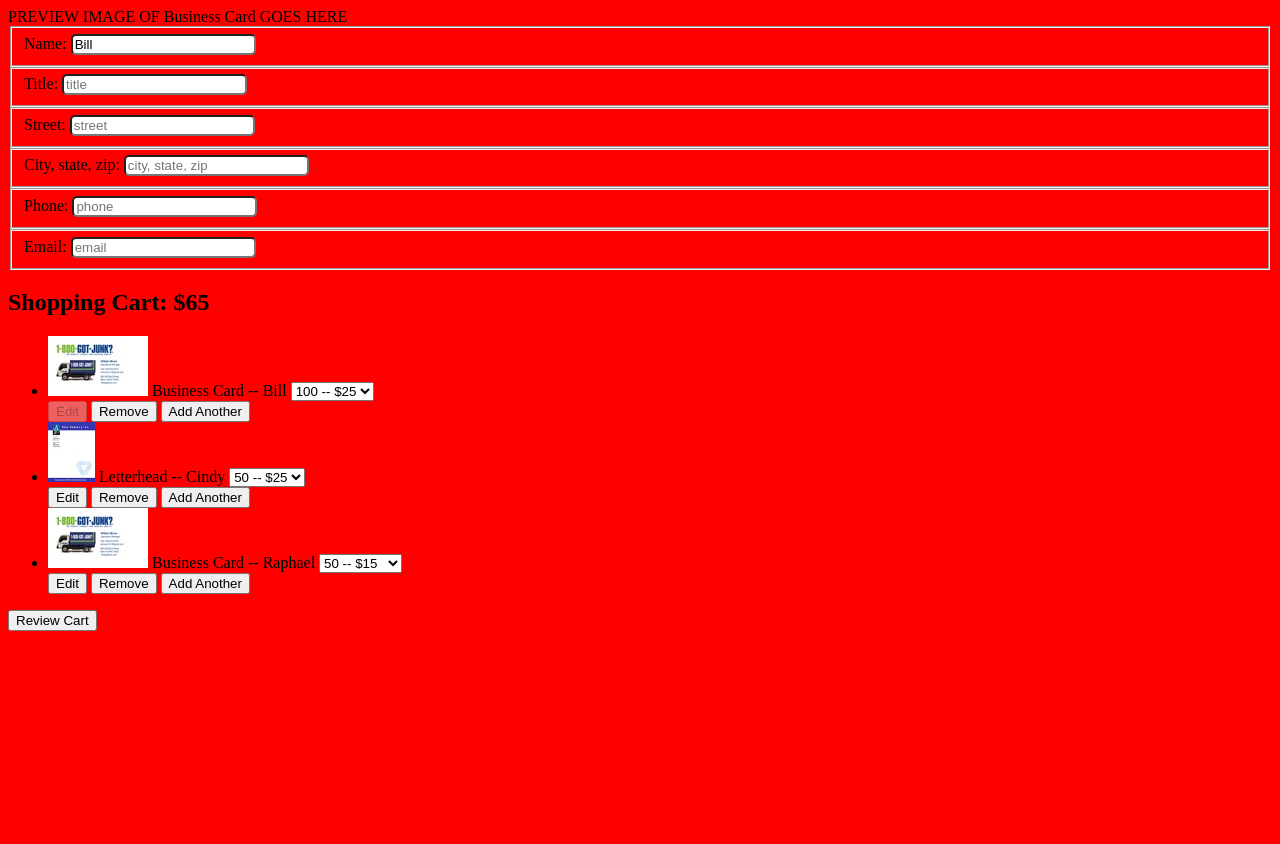
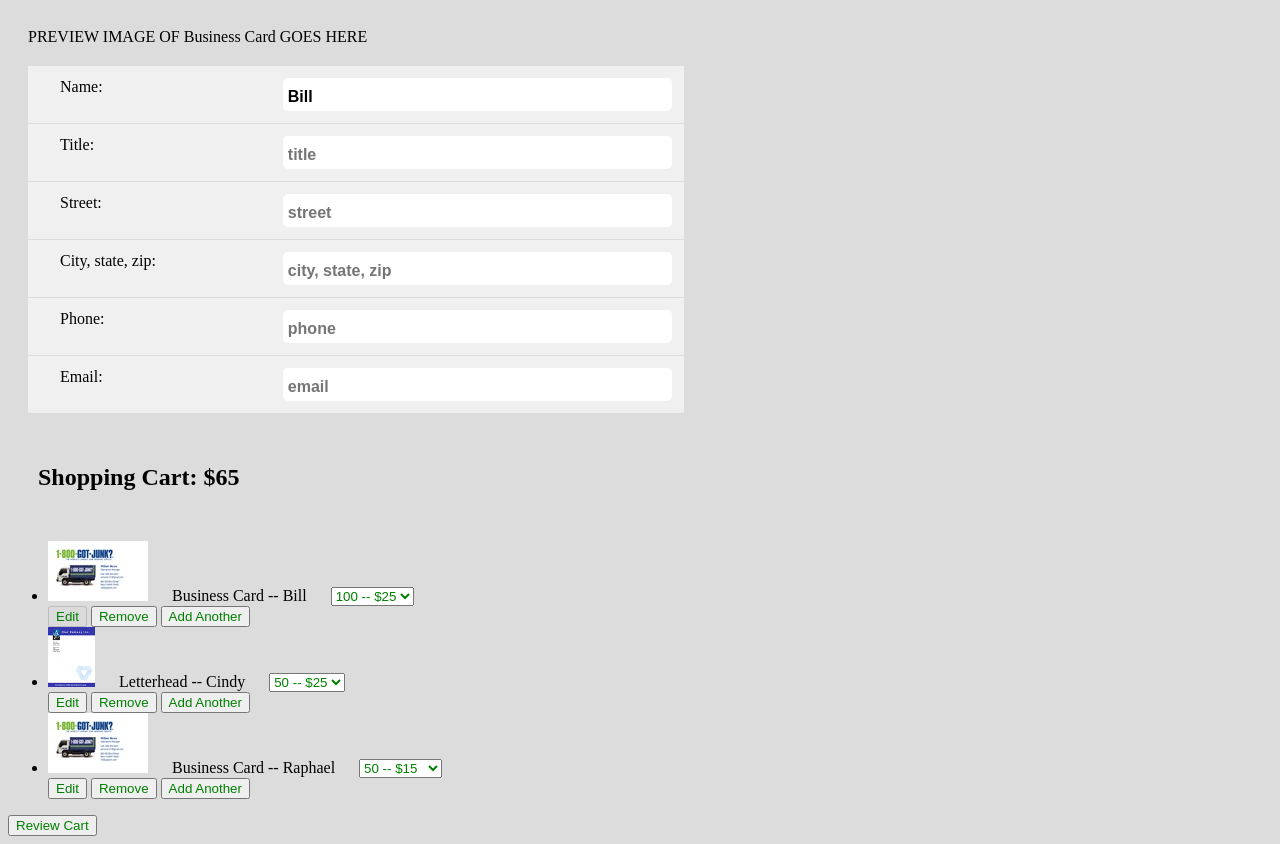
Before and after one commit to Jay-TechSalon/brandly-test, a website: page index.html in a window 1280 px wide. Before the commit the page ends 800 px from the top, so only its background shows below. Drawn offline with Linux system fonts and the light colour scheme.

Commit message:
Add basic styling to top component.

```diff
--- a/index.html
+++ b/index.html
@@ -1,7 +1,10 @@
 <!DOCTYPE HTML>
 
 <html ng-app="testApp">
+
+<link href='http://fonts.googleapis.com/css?family=Raleway:400,700' rel='stylesheet' type='text/css'>
 <link rel="stylesheet" href="css/style.css">
+
   <head>
     <title>Brandly Test Application</title>
   </head>
--- a/sass/style.scss
+++ b/sass/style.scss
@@ -1,9 +1,42 @@
-$color: red;
+$primary-color: #DCDCDC;
+$base-font:'Raleway',
+sans-serif,
+16px;
+body {
+  background-color: $primary-color;
+  font-family: $base-font;
+  font-weight: 400;
+}
 
-body {
-  background-color: $color;
+input {
+  min-width: 60%;
+  border-radius: 5px;
+  border: none;
+  padding: 5px;
+  padding-top: 10px;
+  font-family: $base-font;
+  font-weight: 700;
+  font-size: 16px;
+  float: right;
 }
-input {
-  border-radius: 5px;
-  font: Arial;
+
+textarea,
+keygen,
+select,
+button {
+  font-family: $base-font;
+  color: green;
 }
+
+fieldset {
+  margin-left: 1.25em;
+  border: none;
+  border-bottom: 1px solid #dcdcdc;
+  max-width: 50%;
+  padding: .75em;
+  background-color: #f0f0f0;
+}
+
+.ng-binding {
+  padding: 1.25em;
+}
```
Also changed, not shown: css/style.css.
